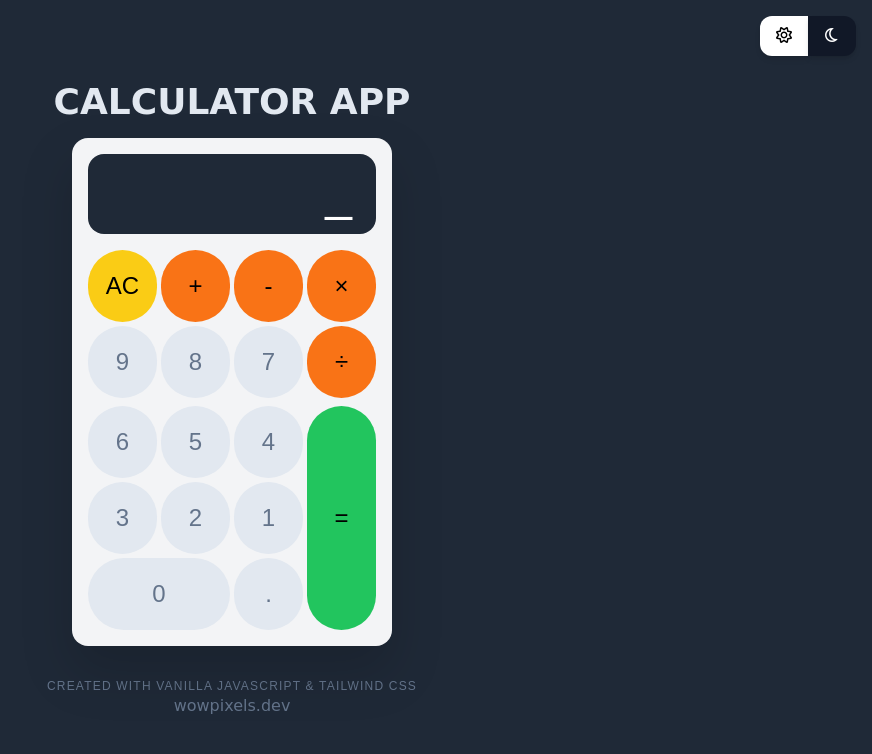
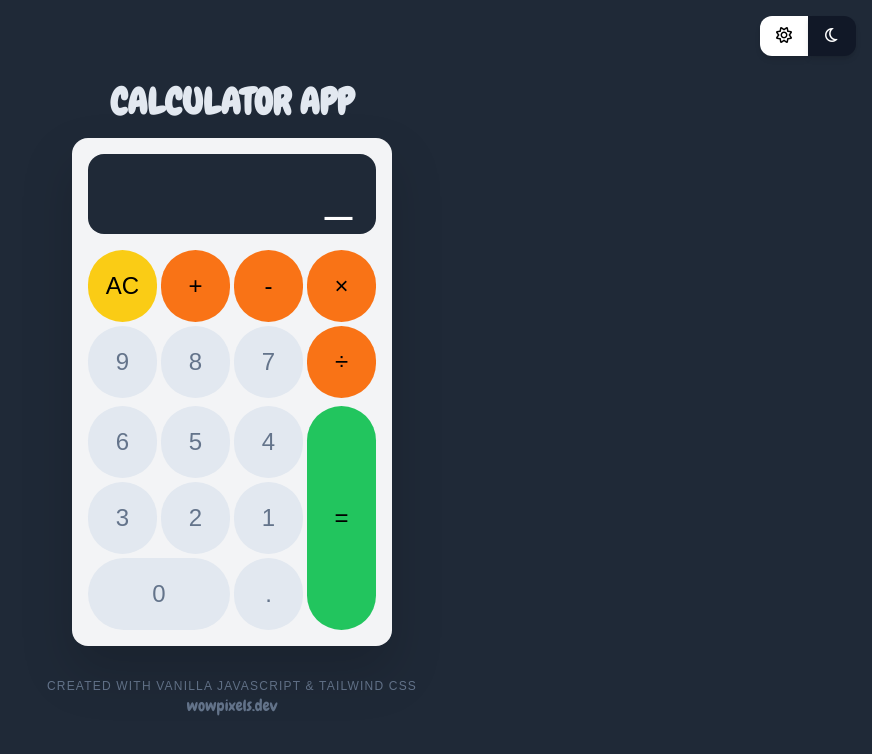
Before and after one commit to wowpixels/Calculator-App, a website: page index.html in a window 1280 px wide. Shown: the whole page, without its empty margins (408-1280 px from the left). Drawn offline with Linux system fonts and the light colour scheme.

Commit message:
Updated Google font linking

```diff
--- a/index.html
+++ b/index.html
@@ -12,6 +12,12 @@
       integrity="sha512-MV7K8+y+gLIBoVD59lQIYicR65iaqukzvf/nwasF0nqhPay5w/9lJmVM2hMDcnK1OnMGCdVK+iQrJ7lzPJQd1w=="
       crossorigin="anonymous"
       referrerpolicy="no-referrer" />
+    <!-- Google font-->
+    <link rel="preconnect" href="https://fonts.googleapis.com" />
+    <link rel="preconnect" href="https://fonts.gstatic.com" crossorigin />
+    <link
+      href="https://fonts.googleapis.com/css2?family=Chewy&family=Montserrat:wght@300;500;800&family=Playfair+Display:wght@500&display=swap"
+      rel="stylesheet" />
     <!-- main css -->
     <link rel="stylesheet" href="/dist/output.css" />
   </head>
--- a/src/input.css
+++ b/src/input.css
@@ -1,9 +1,6 @@
 @tailwind base;
 @tailwind components;
 @tailwind utilities;
-
-@import url("https://fonts.googleapis.com/css2?family=Inter+Tight:wght@300;400;700&display=swap");
-@import url("https://fonts.googleapis.com/css2?family=Chewy&display=swap");
 
 * {
   box-sizing: border-box;
```
